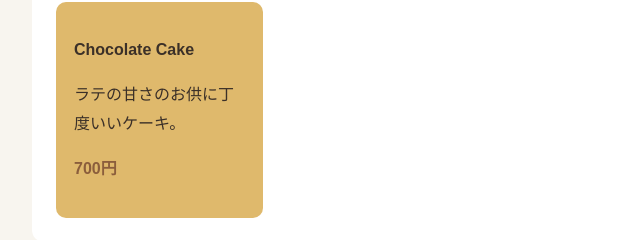
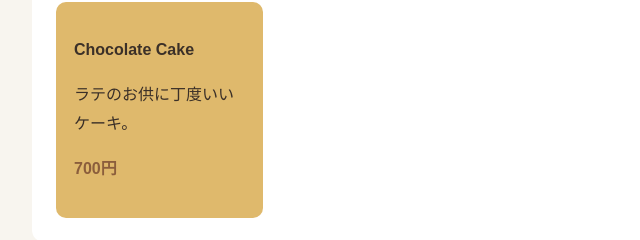
Before and after one commit to ruy0412/Cafe-site, a plain HTML site: page index.html in a window 1280 px wide. Shown: the part 1506-1746 px from the top of the page, 258-898 px from the left. Drawn offline with Linux system fonts and the light colour scheme.

Commit message:
Add files via upload

```diff
--- a/index.html
+++ b/index.html
@@ -201,7 +201,7 @@
 
         <article class="menu-card">
             <h3>Chocolate Cake</h3>
-            <p>ラテの甘さのお供に丁度いいケーキ。</p>
+            <p>ラテのお供に丁度いいケーキ。</p>
             <p class="price">700円</p>
         </article>
     </div>
```
